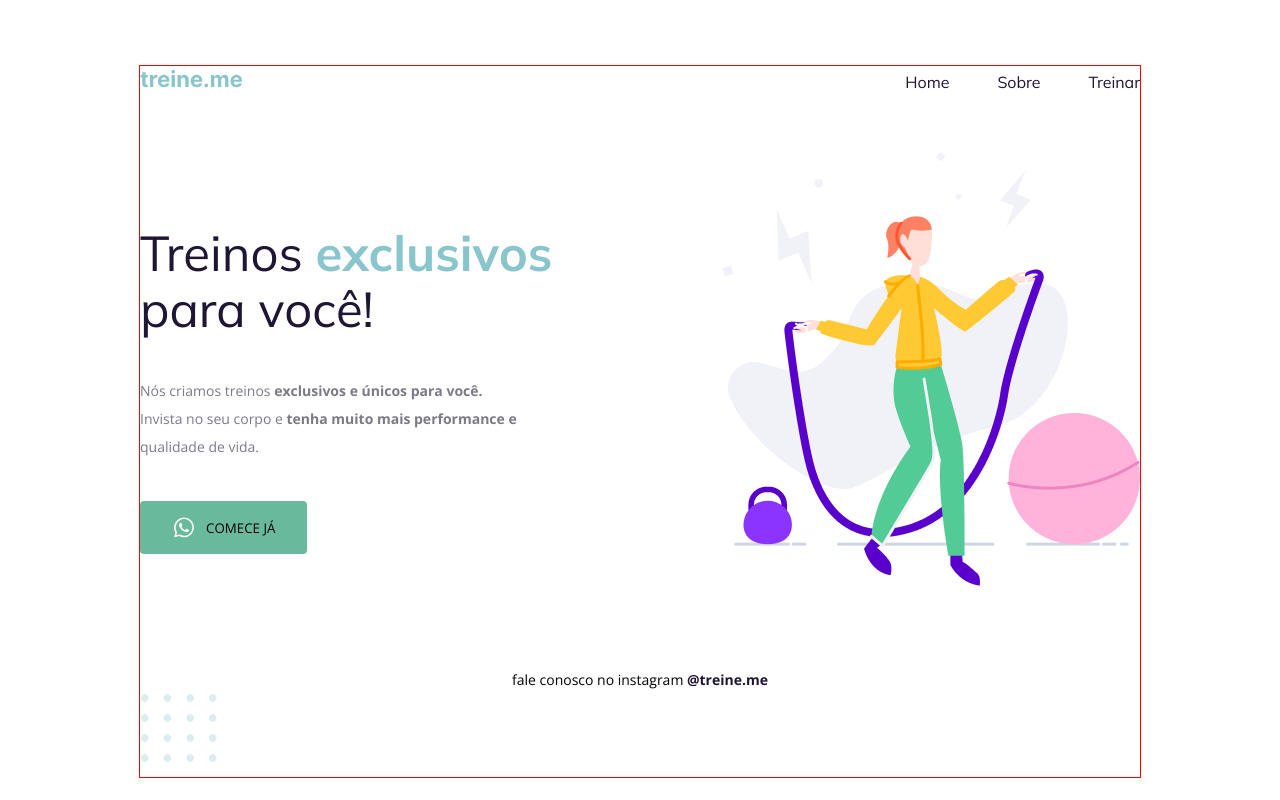
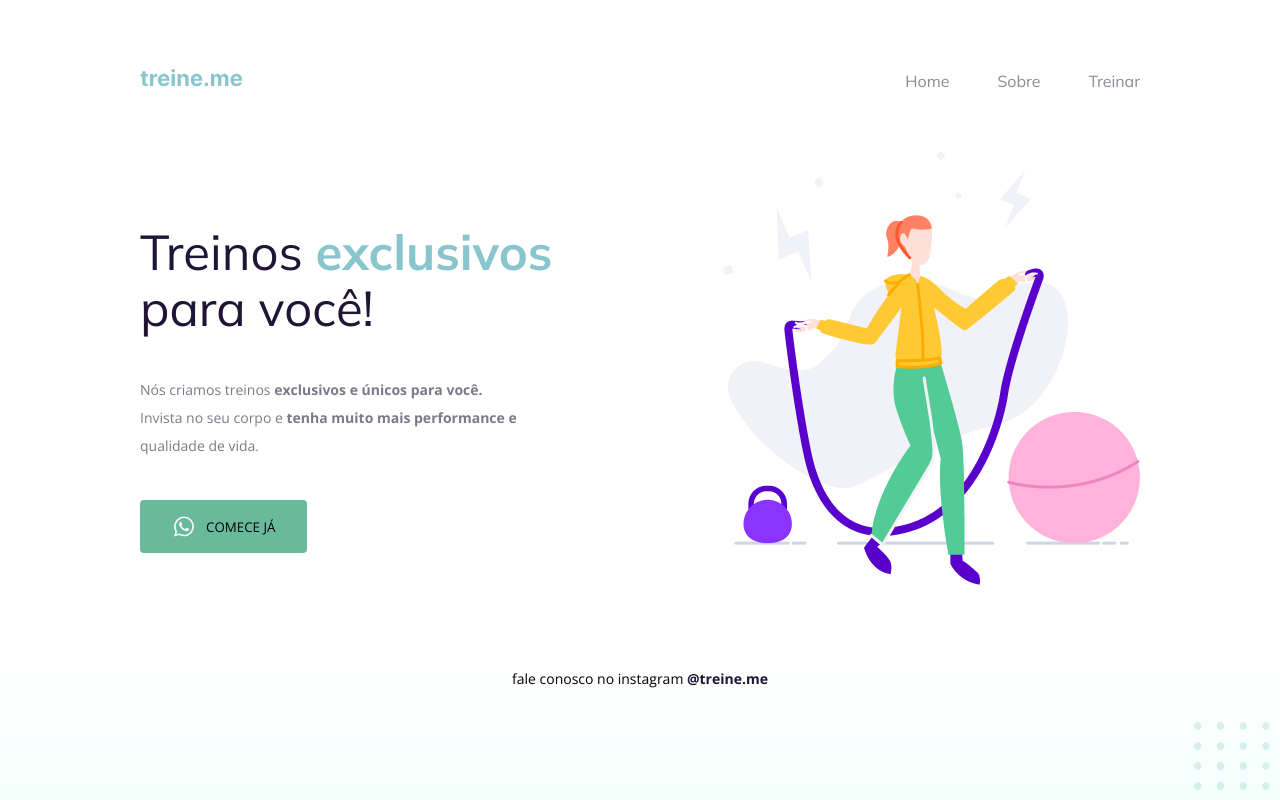
Before and after one commit to Diego-Vini/Diego-Vini-Diego-Vini-Rocketseat_Explorer, a plain HTML site: page 02-Projeto_Html_Css/02-project_front_app_de_treinos/index.html in a window 1280 px wide. Drawn offline with nearby package versions, Linux system fonts and the light colour scheme.

Commit message:
Finalizando projeto 02

```diff
--- a/02-Projeto_Html_Css/02-project_front_app_de_treinos/index.html
+++ b/02-Projeto_Html_Css/02-project_front_app_de_treinos/index.html
@@ -57,7 +57,7 @@
       </a>
     </footer>
 
-    <img src="images/balls.svg" alt="Bolinhas verdes no canto inferior direito da página">
+    <img id="balls" src="images/balls.svg" alt="Bolinhas verdes no canto inferior direito da página">
 
   </div>
 
--- a/02-Projeto_Html_Css/02-project_front_app_de_treinos/style.css
+++ b/02-Projeto_Html_Css/02-project_front_app_de_treinos/style.css
@@ -2,14 +2,17 @@ body {
   margin: 0;
 
   font-family: 'Open Sans', sans-serif;
+
+  background: linear-gradient(180deg, rgba(227, 255, 248, 0) 82.08%, rgba(227, 255, 248, 0.38) 100%);
+
+  min-height: 100vh;
 }
 
 
 .page {
-  border: 1px solid red;
-
   width: 1000px;
-  margin: 65px auto 0;
+  margin: 0 auto;
+  padding-top: 65px;
 }
 
 nav {
@@ -32,8 +35,13 @@ a {
   color: #1F1534;
 }
 
+nav ul li a {
+  opacity: 0.5;
+}
+
 nav ul li a:hover {
   font-weight: bold;
+  opacity: 1;
 }
 
 main {
@@ -104,3 +112,9 @@ footer {
 footer a {
   font-weight: bold;
 }
+
+#balls {
+  position: fixed;
+  bottom: 0;
+  right: 0;
+}
```
